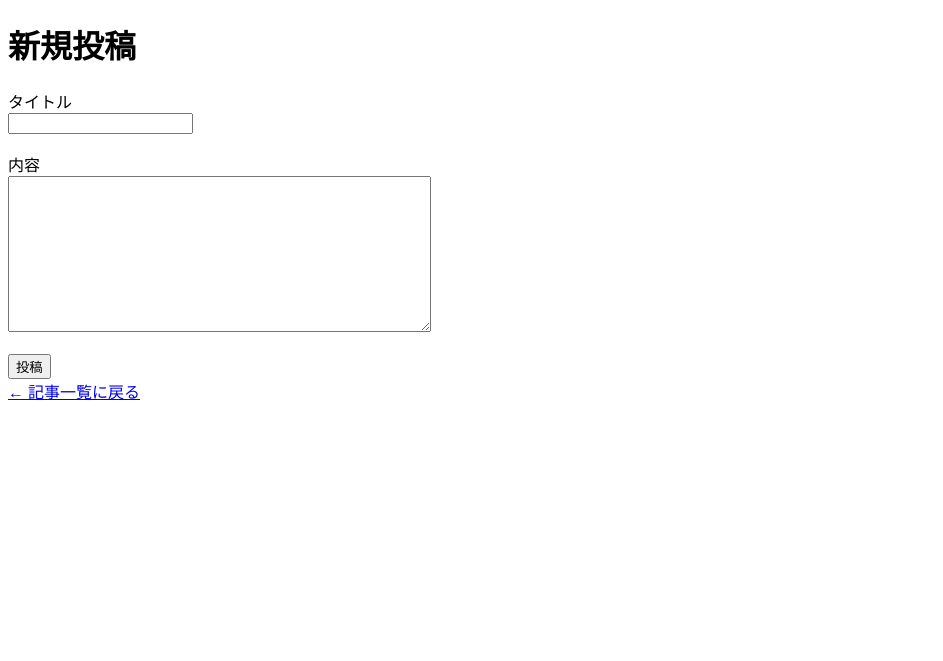
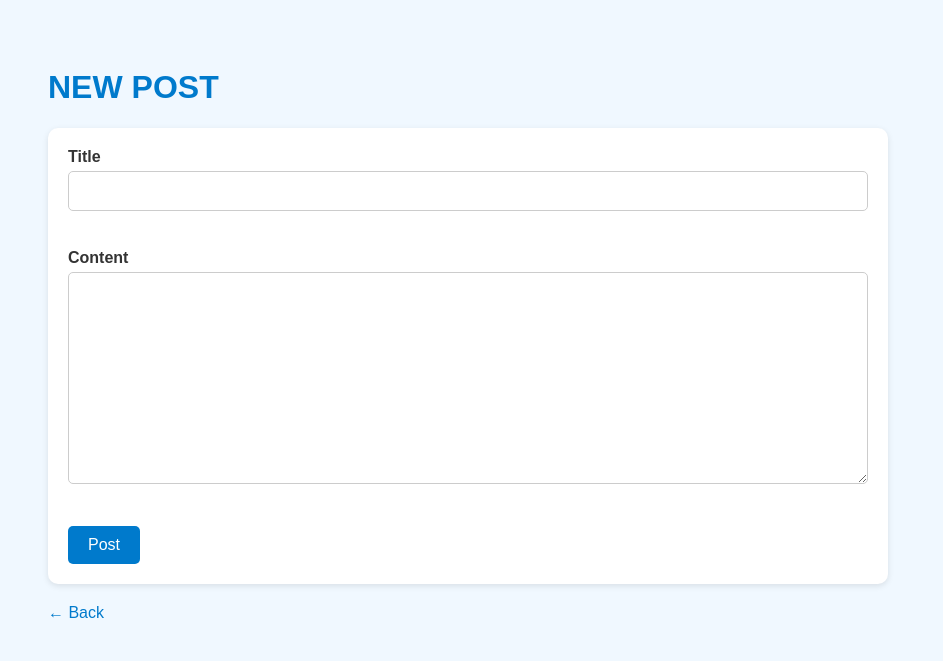
Before and after one commit to Ryota-Sato-1212/welcom-kubernetes, a Flask app: page /blog/new in a window 1280 px wide. Shown: the top 661 px of the page, without its empty margins (0-943 px from the left). Run offline with Flask 3, Linux system fonts and the light colour scheme; some libraries are stand-ins or nearby versions.

Commit message:
fix material

```diff
--- a/app.py
+++ b/app.py
@@ -1,48 +1,36 @@
 from flask import Flask, render_template, request, redirect, url_for
 from flask_sqlalchemy import SQLAlchemy
 from datetime import datetime
-import openai
 import os
 from dotenv import load_dotenv
+from openai import OpenAI, OpenAIError
 
 load_dotenv()
 basedir = os.path.abspath(os.path.dirname(__file__))
 app = Flask(__name__)
 
-# OpenAI APIキー設定（セキュリティ上 .env に入れるのが望ましい）
-openai_api_key = os.getenv("OPENAI_API_KEY")
-if not openai_api_key:
-    raise EnvironmentError("OPENAI_API_KEY is not set in the environment or .env file")
-openai.api_key = openai_api_key
-
-# データベース設定
 app.config['SQLALCHEMY_DATABASE_URI'] = 'sqlite:///' + os.path.join(basedir, 'instance', 'blog.db')
 app.config['SQLALCHEMY_TRACK_MODIFICATIONS'] = False
 db = SQLAlchemy(app)
 
-# モデル定義
 class BlogPost(db.Model):
     id = db.Column(db.Integer, primary_key=True)
     title = db.Column(db.String(200), nullable=False)
     content = db.Column(db.Text, nullable=False)
     created_at = db.Column(db.DateTime, default=datetime.utcnow)
 
-# データベース初期化
 with app.app_context():
     db.create_all()
 
-# ホームページ
 @app.route("/")
 def home():
     return render_template("index.html")
 
-# ブログ記事一覧
 @app.route("/blog")
 def blog():
     posts = BlogPost.query.order_by(BlogPost.created_at.asc()).all()
     return render_template("blog.html", posts=posts)
 
-# 新規投稿
 @app.route("/blog/new", methods=["GET", "POST"])
 def new_post():
     if request.method == "POST":
@@ -54,7 +42,6 @@ def new_post():
         return redirect(url_for("blog"))
     return render_template("new_post.html")
 
-# 記事編集
 @app.route("/blog/edit/<int:post_id>", methods=["GET", "POST"])
 def edit_post(post_id):
     post = BlogPost.query.get_or_404(post_id)
@@ -65,7 +52,6 @@ def edit_post(post_id):
         return redirect(url_for("blog"))
     return render_template("edit_post.html", post=post)
 
-# 記事削除
 @app.route("/blog/delete/<int:post_id>", methods=["POST"])
 def delete_post(post_id):
     post = BlogPost.query.get_or_404(post_id)
@@ -73,35 +59,34 @@ def delete_post(post_id):
     db.session.commit()
     return redirect(url_for("blog"))
 
-# 記事詳細
 @app.route("/blog/<int:post_id>")
 def post_detail(post_id):
     post = BlogPost.query.get_or_404(post_id)
     return render_template("post_detail.html", post=post)
 
-# AI検索機能
 @app.route("/search", methods=["GET", "POST"])
 def search():
     if request.method == "POST":
         query = request.form["query"]
-
         prompt = f"「{query}」について簡単に説明してください。"
 
+        result = ""
         try:
-            response = openai.ChatCompletion.create(
-                model="gpt-4",
+            client = OpenAI()
+            response = client.chat.completions.create(
+                model="gpt-3.5-turbo",
                 messages=[{"role": "user", "content": prompt}],
                 temperature=0.5
             )
-            result = response.choices[0].message["content"]
-            print("OpenAI response:", result)  # 動作確認用
-        except Exception as e:
+            result = response.choices[0].message.content
+
+        except OpenAIError as e:
             print("OpenAI API call failed:", e)
-            result = f"エラーが発生しました: {e}"
+            result = f"（ダミー応答）「{query}」に関する情報は現在取得できませんが、通常はここにAIの回答が表示されます。"
 
         return render_template("search_results.html", query=query, result=result)
 
     return render_template("search_form.html")
-# アプリ起動
+
 if __name__ == "__main__":
     app.run(debug=True, port=5050)
--- a/templates/index.html
+++ b/templates/index.html
@@ -2,7 +2,7 @@
 <html lang="ja">
 <head>
     <meta charset="UTF-8" />
-    <title>波の動画背景</title>
+    <title>k8s</title>
     <style>
         html, body {
             margin: 0; padding: 0; height: 100%; overflow: hidden;
--- a/templates/new_post.html
+++ b/templates/new_post.html
@@ -3,22 +3,74 @@
 <html lang="ja">
 <head>
     <meta charset="UTF-8" />
-    <title>新規投稿</title>
+    <title>NEW POST</title>
     <script src="https://cdn.ckeditor.com/4.22.1/standard/ckeditor.js"></script>
 </head>
+    <style>
+        body {
+            font-family: sans-serif;
+            padding: 40px;
+            background-color: #f0f8ff;
+            color: #333;
+        }
+        h1 {
+            color: #007acc;
+        }
+        form {
+            background: white;
+            padding: 20px;
+            border-radius: 10px;
+            box-shadow: 0 2px 6px rgba(0,0,0,0.1);
+            max-width: 800px;
+        }
+        label {
+            font-weight: bold;
+        }
+        input[type="text"], textarea {
+            width: 100%;
+            padding: 10px;
+            margin-top: 5px;
+            margin-bottom: 20px;
+            border: 1px solid #ccc;
+            border-radius: 5px;
+            box-sizing: border-box;
+            font-size: 16px;
+        }
+        button {
+            background-color: #007acc;
+            color: white;
+            border: none;
+            padding: 10px 20px;
+            border-radius: 5px;
+            cursor: pointer;
+            font-size: 16px;
+        }
+        button:hover {
+            background-color: #005f99;
+        }
+        a {
+            display: inline-block;
+            margin-top: 20px;
+            color: #007acc;
+            text-decoration: none;
+        }
+        a:hover {
+            text-decoration: underline;
+        }
+    </style>
 <body>
-    <h1>新規投稿</h1>
+    <h1>NEW POST</h1>
     <form action="{{ url_for('new_post') }}" method="post">
-        <label for="title">タイトル</label><br>
+        <label for="title">Title</label><br>
         <input type="text" id="title" name="title" required><br><br>
 
-        <label for="content">内容</label><br>
+        <label for="content">Content</label><br>
         <textarea id="content" name="content" rows="10" cols="50" required></textarea><br><br>
 
-        <button type="submit">投稿</button>
+        <button type="submit">Post</button>
     </form>
 
-    <a href="{{ url_for('blog') }}">← 記事一覧に戻る</a>
+    <a href="{{ url_for('blog') }}">← Back</a>
 
     <script>
         CKEDITOR.replace('content');
--- a/templates/post_detail.html
+++ b/templates/post_detail.html
@@ -14,7 +14,7 @@
             background-image: url("{{ url_for('static', filename='images/27230.jpg') }}");
             background-size: cover;
             background-position: center;
-            background-repeat: no-repeat;
+            background-repeat: repeat-y;
             color: #333;
             padding: 40px;
             box-sizing: border-box;
```
Also changed, not shown: templates/blog.html (+19 -6 lines), templates/search_form.html (+39 -2 lines), templates/search_results.html (+29 -0 lines), instance/blog.db, static/images/ai-pic.jpg (added).
